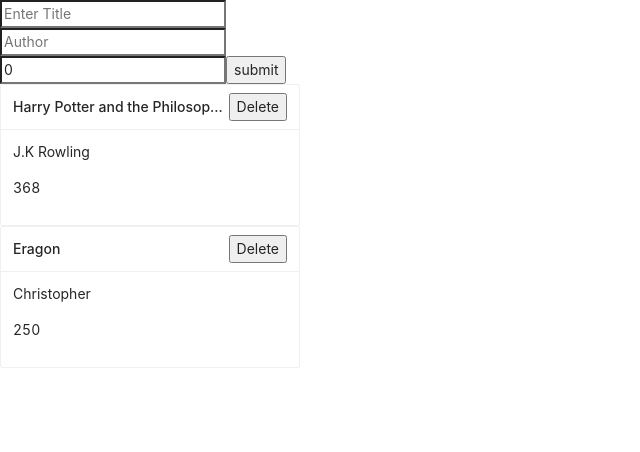
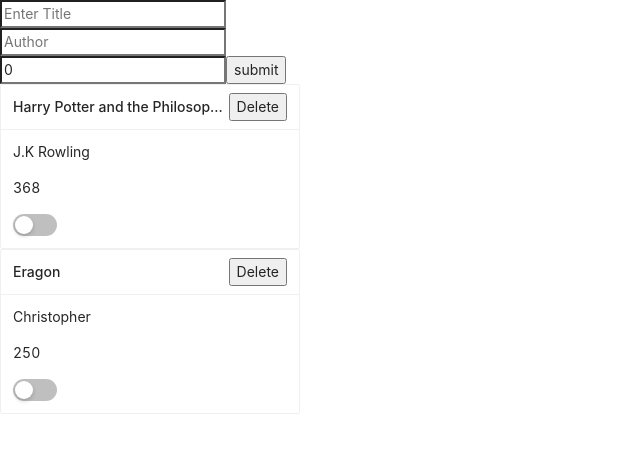
Before and after one commit to codingXwolf/library, a React (Create React App) app in the folder library-react/: page / in a window 1280 px wide. Shown: the top 452 px of the page, without its empty margins (0-640 px from the left). Built offline with nearby package versions, Linux system fonts and the light colour scheme.

Commit message:
Added Switch from AntD. Working on changing read status bool

```diff
--- a/library-react/src/components/BookCard.js
+++ b/library-react/src/components/BookCard.js
@@ -1,8 +1,9 @@
 import React, { Component } from 'react';
-import { Card } from 'antd';
+import { Card, Switch } from 'antd';
 
 class BookCard extends Component {
     render() {
+
 
         return (
           <div>
@@ -16,6 +17,7 @@
             >
               <p>{this.props.data.author}</p>
               <p>{this.props.data.pages}</p>
+              <Switch onChange={this.props.readStatusHandler}></Switch>
             </Card>
           </div>
         );
--- a/library-react/src/components/Form.js
+++ b/library-react/src/components/Form.js
@@ -24,6 +24,7 @@
  e.preventDefault();
 
 this.props.addBook(e.target);
+
 this.setState({
   title: "",
   author: "",
--- a/library-react/src/components/Library.js
+++ b/library-react/src/components/Library.js
@@ -42,9 +42,12 @@
   }
 
   delBook = (book) => {
-    console.log(book);
     const library = this.state.library.filter(index => index.id !== book.id);
     this.setState({ library })
+  }
+
+  readStatusHandler = (e) => {
+
   }
 
 
@@ -56,6 +59,7 @@
           <BookCard
             data={book}
             delBook={this.delBook}
+            readStatusHandler={this.readStatusHandler}
           >
           </BookCard>
         </div>
```
Also changed, not shown: 1 other file (tests, documents, lock files or other folders).
